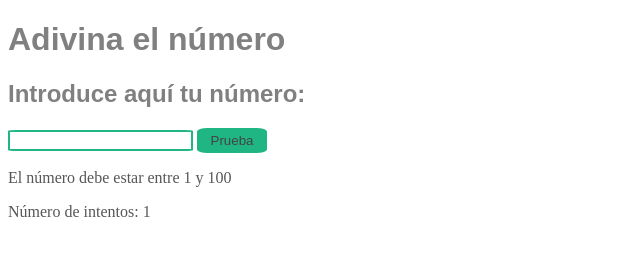
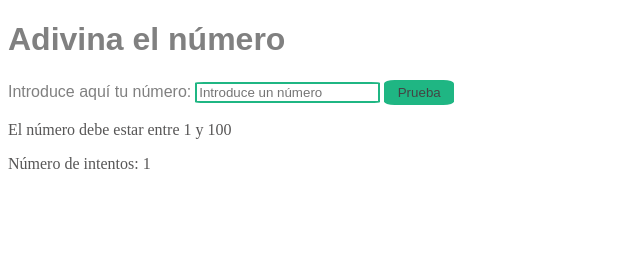
Before and after one commit to Adalab/modulo-2-evaluacion-intermedia-alexandracampo, a plain HTML site: page index.html in a window 1280 px wide. Both pictures are taken after a click on the button "Prueba". Shown: the whole page, without its empty margins (0-640 px from the left). Drawn offline with Linux system fonts and the light colour scheme.

Commit message:
improvements finished

```diff
--- a/css/style.css
+++ b/css/style.css
@@ -3,7 +3,7 @@
     color: grey;
 }
 
-.h2 {
+.label {
     font-family: Arial, Helvetica, sans-serif;
     color: grey;
 }
--- a/index.html
+++ b/index.html
@@ -11,9 +11,12 @@
 
 <body>
     <h1 class="h1">Adivina el número</h1>
-    <h2 class="h2">Introduce aquí tu número:</h2>
-    <input class="js-number box1" type="text">
-    <input class="js-button button" type="button" value="Prueba">
+    <h2></h2>
+    <form>
+        <label class="label" for="number">Introduce aquí tu número:</label>
+        <input class="js-number box1" type="text" placeholder="Introduce un número">
+        <input class="js-button button" type="button" value="Prueba">
+    </form>
     <p class="js-clue box-clue">Pista: Escribe el número y dale a la prueba</p>
     <p class="js-counter box-counter">Número de intentos: 0</p>
 
--- a/js/main.js
+++ b/js/main.js
@@ -13,25 +13,31 @@ const randomNumber = getRandomNumber(100)
 console.log(randomNumber);
 
 function randomGame(event) {
-
-    const numberChoice = gameNumber.value;
+    event.preventDefault()
+    const numberChoice = parseInt(gameNumber.value);
     console.log(numberChoice);
 
-    if (numberChoice > 100 || numberChoice < 1) {
-        clue.innerHTML = "El número debe estar entre 1 y 100"
+    if (numberChoice > 100 || numberChoice < 1 || isNaN(numberChoice)) {
+        printScreen("El número debe estar entre 1 y 100");
     } else if (numberChoice > randomNumber) {
-        clue.innerHTML = "Demasiado alto";
+        printScreen("Demasiado alto");
     } else if (numberChoice < randomNumber) {
-        clue.innerHTML = "Demasiado bajo"
-    } else if (numberChoice == randomNumber) {
-        clue.innerHTML = '¡Has ganado, campeona!'
-    } else {
-        clue.innerHTML = "Debes introducir un número"
+        printScreen("Demasiado bajo");
+    } else if (numberChoice === randomNumber) {
+        printScreen("¡Has ganado, campeona!");
     }
 
-    contador++;
-    counter.innerHTML = `Número de intentos: ${contador}`;
+    function printScreen(message) {
+        clue.innerHTML = message;
+    }
 
+    function actualizarContador() {
+        contador++;
+        counter.innerHTML = `Número de intentos: ${contador}`;
+    }
+    actualizarContador()
 };
 
+
+
 btnGame.addEventListener('click', randomGame);
```
